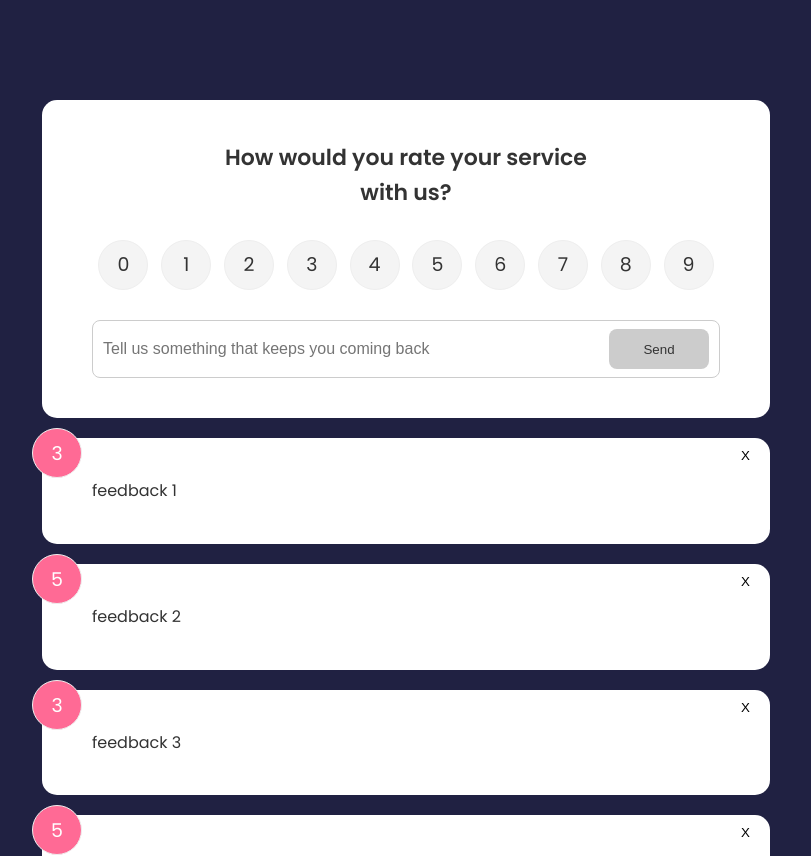
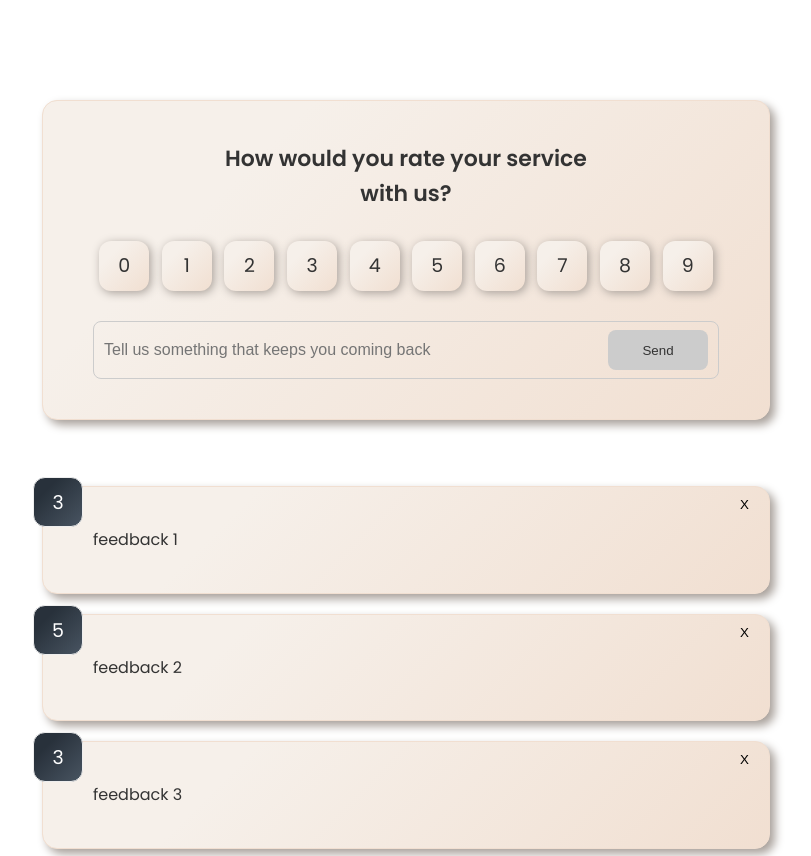
Before and after one commit to Saidfatah/first-svelte-project, a Svelte app: page / in a window 1280 px wide. Shown: the top 856 px of the page, without its empty margins (234-1045 px from the left). Built offline with nearby package versions, Linux system fonts and the light colour scheme.

Commit message:
replaced event dispatchers with FeedBackStore , and added some styles

```diff
--- a/public/global.css
+++ b/public/global.css
@@ -8,11 +8,17 @@
 
 body {
   font-family: "Poppins", sans-serif;
-  background-color: #202142;
+  background: #fff;
   line-height: 1.6;
   color: #fff;
 }
 
+input {
+  background: center !important;
+}
+.message {
+  color: #28313b !important;
+}
 ul {
   list-style: none;
 }
--- a/src/App.svelte
+++ b/src/App.svelte
@@ -2,46 +2,10 @@
   import FeedbackList from "./components/FeedBackList.svelte";
   import FeedbackStats from "./components/FeedbackStats.svelte";
   import FeedbackForm from "./components/FeedbackForm.svelte";
-
-  let feedback = [
-    {
-      id: 1,
-      text: " feedback 1",
-      rating: 5,
-    },
-    {
-      id: 2,
-      text: " feedback 2",
-      rating: 5,
-    },
-    {
-      id: 3,
-      text: " feedback 3",
-      rating: 3,
-    },
-    {
-      id: 4,
-      text: " feedback 1",
-      rating: 5,
-    },
-  ];
-
-  const deleteFeedBack = (e) => {
-    const itemId = e.detail;
-    feedback = [...feedback.filter((fb) => fb.id !== itemId)];
-  };
-  const addFeedBack = (e) => {
-    const newFeedBAck = e.detail;
-    feedback = [newFeedBAck, ...feedback];
-  };
-
-  $: count = feedback.length;
-  $: average =
-    feedback.reduce((a, { rating }) => a + rating, 0) / feedback.length;
 </script>
 
 <main class="container">
-  <FeedbackForm on:add-new-feedback={addFeedBack} />
-  <FeedbackList on:delete-feedback={deleteFeedBack} />
-  <FeedbackStats {average} {count} />
+  <FeedbackForm />
+  <FeedbackStats />
+  <FeedbackList />
 </main>
--- a/src/components/Card.svelte
+++ b/src/components/Card.svelte
@@ -6,9 +6,13 @@
   .card {
     background-color: #fff;
     color: #333;
+    background-color: #f1dfd1;
+    background-image: linear-gradient(315deg, #f1dfd1 0%, #f6f0ea 74%);
     border-radius: 15px;
     padding: 40px 50px;
     margin: 20px 0;
     position: relative;
+    border: 1px solid #f1dfd1;
+    box-shadow: 5px 5px 10px #a8a09a;
   }
 </style>
--- a/src/components/FeedBackForm.svelte
+++ b/src/components/FeedBackForm.svelte
@@ -1,8 +1,7 @@
 <script>
+  import { FeedBackStore } from "../stores";
+
   import { v4 as uuidv4 } from "uuid";
-  // import {FeedbackStore} from '../stores'
-  import { createEventDispatcher } from "svelte";
-  const dispatch = createEventDispatcher();
 
   import Card from "./Card.svelte";
   import Button from "./Button.svelte";
@@ -31,10 +30,9 @@
         text,
         rating: +rating,
       };
-      dispatch("add-new-feedback", newFeedback);
-      // FeedbackStore.update((currentFeedback) => {
-      //   return [newFeedback, ...currentFeedback]
-      // })
+      FeedBackStore.update((currentFeedback) => {
+        return [newFeedback, ...currentFeedback];
+      });
       text = "";
     }
   };
@@ -85,6 +83,7 @@
     flex-grow: 2;
     border: none;
     font-size: 16px;
+    background: center;
   }
   input:focus {
     outline: none;
@@ -92,6 +91,6 @@
   .message {
     padding-top: 10px;
     text-align: center;
-    color: rebeccapurple;
+    color: #28313b;
   }
 </style>
--- a/src/components/FeedBackItem.svelte
+++ b/src/components/FeedBackItem.svelte
@@ -1,16 +1,12 @@
 <script>
-  // import {FeedbackStore} from '../stores'
+  import { FeedBackStore } from "../stores";
   import Card from "./Card.svelte";
-  import { createEventDispatcher } from "svelte";
   export let item;
 
-  const dispatch = createEventDispatcher();
-
   const handleDelete = (itemId) => {
-    dispatch("delete-feedback", itemId);
-    // FeedbackStore.update((currentFeedback) => {
-    //   return currentFeedback.filter(item => item.id != itemId)
-    // })
+    FeedBackStore.update((currentFeedback) => {
+      return currentFeedback.filter((item) => item.id != itemId);
+    });
   };
 </script>
 
@@ -31,10 +27,11 @@
     left: -10px;
     width: 50px;
     height: 50px;
-    background: #ff6a95;
+    background-color: #485461;
+    background-image: linear-gradient(315deg, #485461 0%, #28313b 74%);
     color: #fff;
     border: 1px #eee solid;
-    border-radius: 50%;
+    border-radius: 12px;
     padding: 10px;
     text-align: center;
     font-size: 19px;
--- a/src/components/FeedBackList.svelte
+++ b/src/components/FeedBackList.svelte
@@ -7,6 +7,6 @@
 
 {#each $FeedBackStore as fb (fb.id)}
   <div in:scale out:fade={{ duration: 500 }}>
-    <FeedBackItem item={fb} on:delete-feedback />
+    <FeedBackItem item={fb} />
   </div>
 {/each}
--- a/src/components/FeedBackStats.svelte
+++ b/src/components/FeedBackStats.svelte
@@ -1,9 +1,12 @@
 <script>
-  // import {FeedbackStore} from '../stores'
-  // $: count = $FeedbackStore.length
-  // $: average = $FeedbackStore.reduce((a, {rating}) => a + rating, 0) / $FeedbackStore.length
-  export let count;
-  export let average;
+  import { FeedBackStore } from "../stores";
+
+  console.log(FeedBackStore);
+
+  $: count = $FeedBackStore.length;
+  $: average =
+    $FeedBackStore.reduce((a, { rating }) => a + rating, 0) /
+    $FeedBackStore.length;
 </script>
 
 <div class="feedback-stats">
--- a/src/components/RatingSelect.svelte
+++ b/src/components/RatingSelect.svelte
@@ -34,14 +34,15 @@
   }
   .rating li {
     position: relative;
-    background: #f4f4f4;
+    background-color: #f1dfd1;
+    background-image: linear-gradient(315deg, #f1dfd1 0%, #f6f0ea 74%);
+    box-shadow: 2px 2px 10px #a8a09a;
     width: 50px;
     height: 50px;
     padding: 10px;
     text-align: center;
-    border-radius: 50%;
+    border-radius: 12px;
     font-size: 19px;
-    border: 1px #eee solid;
     transition: 0.3s;
   }
   .rating li label {
@@ -56,7 +57,8 @@
     cursor: pointer;
   }
   .rating li:hover {
-    background: #ff6a95;
+    background-color: #485461;
+    background-image: linear-gradient(315deg, #485461 0%, #28313b 74%);
     color: #fff;
   }
   /* Make actual radio select invisible */
```
